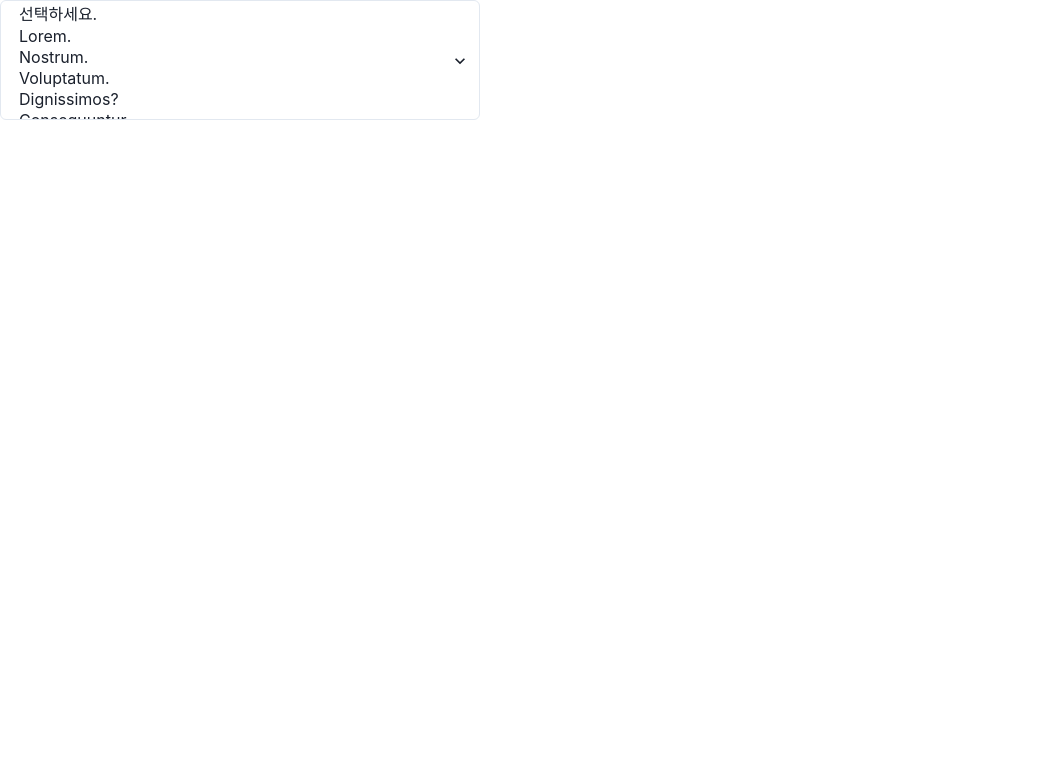
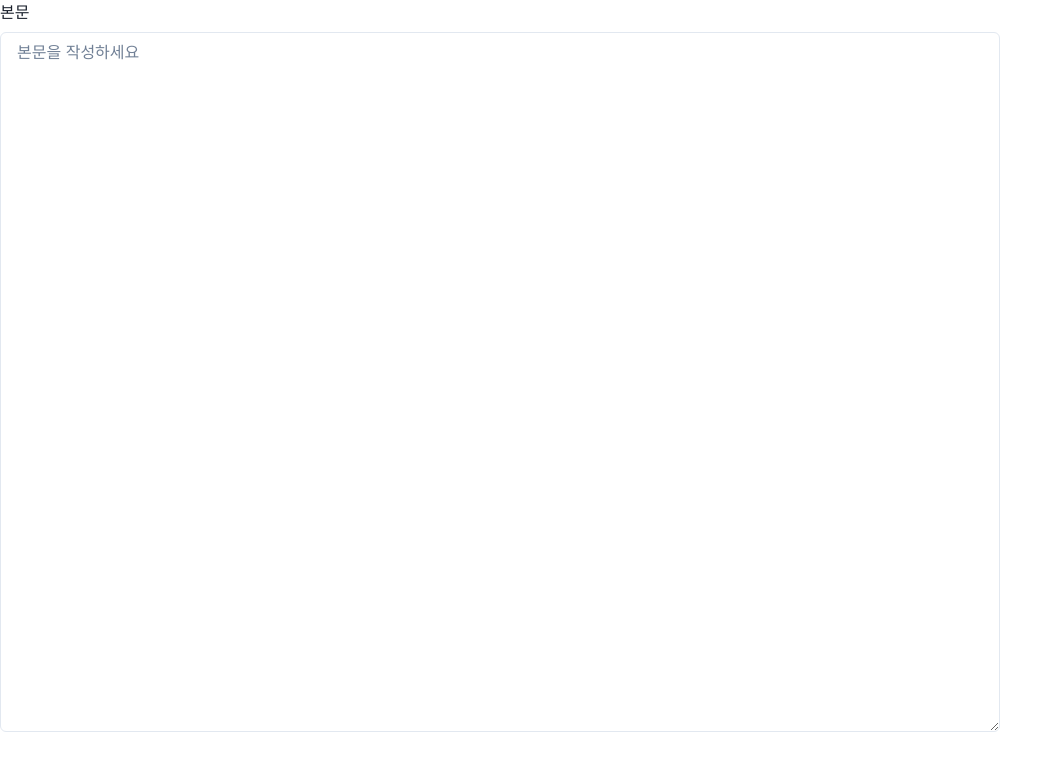
Before and after one commit to yel106/react20231031, a React (Create React App) app: page / in a window 1280 px wide. Shown: the top 770 px of the page, without its empty margins (0-1063 px from the left). Built offline with nearby package versions, Linux system fonts and the light colour scheme.

Commit message:
Textarea(  ex) 본문 작성) 사용

```diff
--- a/src/App.js
+++ b/src/App.js
@@ -1,19 +1,17 @@
 import React from "react";
-import { Box, FormControl, Select } from "@chakra-ui/react";
+import { Box, FormControl, FormLabel, Textarea } from "@chakra-ui/react";
 
 function App(props) {
   return (
     <div>
       <Box w={"480px"}>
         <FormControl>
-          <Select placeholder="선택하세요." multiple h={"120px"}>
-            {/*option[value=value$]*5>lorem1*/}
-            <option value="value1">Lorem.</option>
-            <option value="value2">Nostrum.</option>
-            <option value="value3">Voluptatum.</option>
-            <option value="value4">Dignissimos?</option>
-            <option value="value5">Consequuntur.</option>
-          </Select>
+          <FormLabel>본문</FormLabel>
+          <Textarea
+            placeholder="본문을 작성하세요"
+            h={"700px"}
+            width={"1000px"}
+          ></Textarea>
         </FormControl>
       </Box>
     </div>
```
